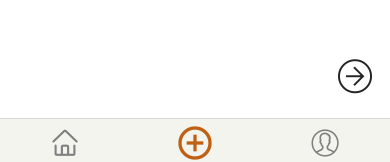
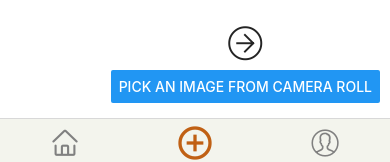
Before and after one commit to emresiimseek/be-social, a React Native app: screen /NewEvent in a window 390 px wide. Shown: the part 677-839 px from the top of the page. Built offline with nearby package versions, Linux system fonts and the light colour scheme; no server answers.

Commit message:
FEAT: add camera

```diff
--- a/app.json
+++ b/app.json
@@ -1,5 +1,13 @@
 {
   "expo": {
+    "plugins": [
+      [
+        "expo-image-picker",
+        {
+          "photosPermission": "The app accesses your photos to let you share them with your friends."
+        }
+      ]
+    ],
     "name": "be-social",
     "userInterfaceStyle": "automatic",
     "slug": "be-social",
--- /dev/null
+++ b/app/components/common/Camera.tsx
@@ -0,0 +1,30 @@
+import React, { useState, useEffect } from 'react';
+import { Button, Image, View, Platform } from 'react-native';
+import * as ImagePicker from 'expo-image-picker';
+
+export default function ImagePickerExample() {
+  const [image, setImage] = useState<string | null>(null);
+
+  const pickImage = async () => {
+    // No permissions request is necessary for launching the image library
+    let result = await ImagePicker.launchCameraAsync({
+      mediaTypes: ImagePicker.MediaTypeOptions.All,
+      allowsEditing: true,
+      aspect: [4, 3],
+      quality: 1,
+    });
+
+    console.log(result);
+
+    if (!result.cancelled) {
+      setImage(result.uri);
+    }
+  };
+
+  return (
+    <View style={{ flex: 1, alignItems: 'center', justifyContent: 'center' }}>
+      <Button title="Pick an image from camera roll" onPress={pickImage} />
+      {image && <Image source={{ uri: image }} style={{ width: 200, height: 200 }} />}
+    </View>
+  );
+}
--- a/app/screens/NewEvent.tsx
+++ b/app/screens/NewEvent.tsx
@@ -16,6 +16,7 @@ import { useEffect } from 'react';
 import AsyncStorage from '@react-native-async-storage/async-storage';
 import BsInput from '../components/common/BsInput';
 import BsDropdown from '../components/common/Dropdown';
+import ImagePickerExample from '../components/common/Camera';
 
 // create a component
 const NewEvent = () => {
@@ -98,6 +99,7 @@ const NewEvent = () => {
             name="arrow-right"
             size={50}
           />
+          <ImagePickerExample />
         </View>
       )}
       {currentIndex > 0 && (
--- a/package.json
+++ b/package.json
@@ -22,6 +22,7 @@
     "deprecated-react-native-prop-types": "^2.2.0",
     "expo": "~45.0.0",
     "expo-dev-client": "^1.0.0",
+    "expo-image-picker": "^13.1.1",
     "expo-splash-screen": "~0.15.1",
     "expo-status-bar": "~1.3.0",
     "graphql": "^16.5.0",
```
Also changed, not shown: 5 other files (tests, documents, lock files or other folders).
